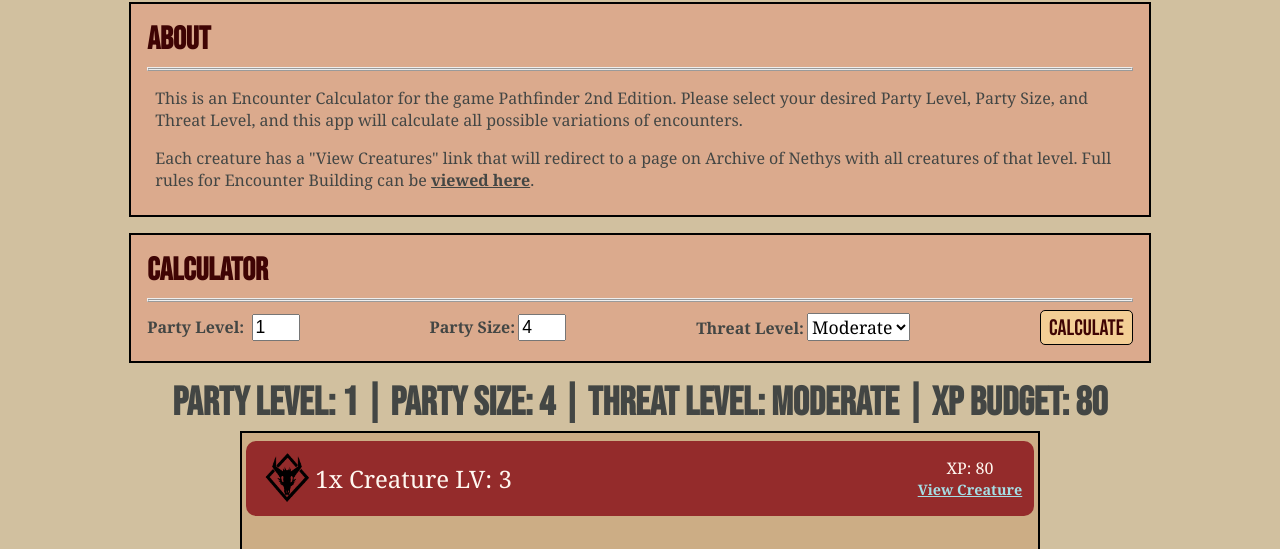
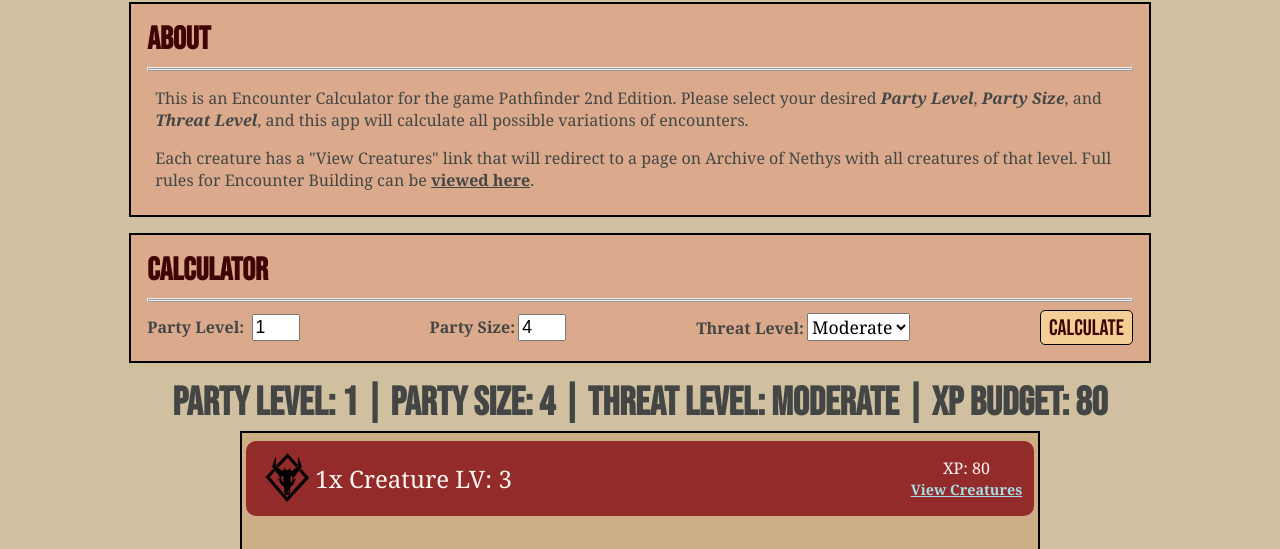
Before and after one commit to tkgonzal/Module-2-JS-Final-Project-Traven-Gonzales-Jordan-Dinis, a React (Vite) app: page / in a window 1280 px wide. Both pictures are taken after a click on the button "Calculate". Shown: the part 120-669 px from the top of the page. Built offline with nearby package versions, Linux system fonts and the light colour scheme.

Commit message:
fixed minor styling and tense issues as well as added comments

```diff
--- a/src/App.jsx
+++ b/src/App.jsx
@@ -1,3 +1,4 @@
+// App.jsx
 import React from 'react'
 import Header from './components/Header.jsx'
 import InfoBar from './components/InfoBar.jsx'
--- a/src/components/CalculatorForm.jsx
+++ b/src/components/CalculatorForm.jsx
@@ -1,3 +1,4 @@
+// CalculatorForm.jsx
 import React from "react"
 
 // The Form element that takes the user's input for the Encounter
--- a/src/components/Creature.jsx
+++ b/src/components/Creature.jsx
@@ -36,7 +36,7 @@
                     target="_blank"
                     rel="noopener noreferrer"
                 >
-                    View Creature
+                    View Creatures
                 </a>
             </span>
         </section>
--- a/src/components/EncounterPage.jsx
+++ b/src/components/EncounterPage.jsx
@@ -1,3 +1,4 @@
+// EncounterPage.jsx
 import React from "react"
 import Creature from "./Creature.jsx"
 import { nanoid } from "nanoid"
--- a/src/components/Header.jsx
+++ b/src/components/Header.jsx
@@ -1,3 +1,4 @@
+// Header.jsx
 import React from "react"
 import logoImg from "../assets/favicon.png"
 
--- a/src/components/InfoBar.jsx
+++ b/src/components/InfoBar.jsx
@@ -1,3 +1,4 @@
+// InfoBar.jsx
 import React from "react"
 
 // Info Bar for the App, explaining what it does and referring the user
--- a/src/styles.css
+++ b/src/styles.css
@@ -105,6 +105,11 @@
 
 .info--encounter-rules:hover {
     color: var(--link-hover-txt-color, gray);
+}
+
+.info--key-term {
+    font-weight: 600;
+    font-style: italic;
 }
 
 .calc-form input {
```
Also changed, not shown: src/data/Encounter.js (+7 -0 lines), 1 other file (tests, documents, lock files or other folders).
